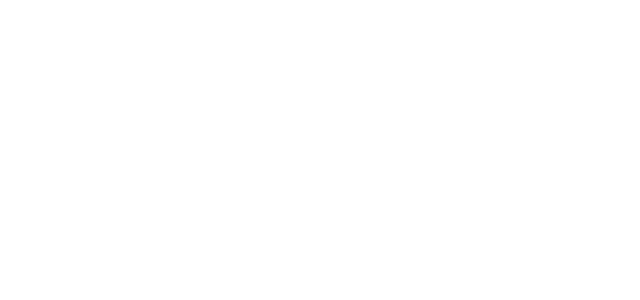
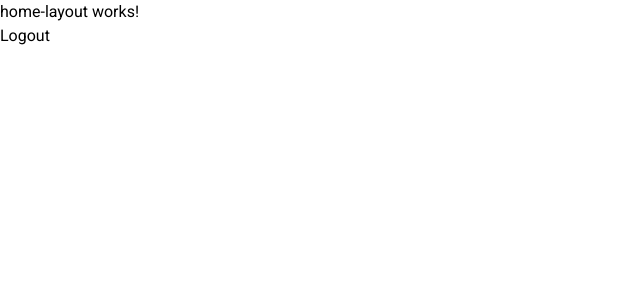
Before and after one commit to Drazor153/parinacoop-webapp, an Angular app: page /home in a window 1280 px wide. Before the commit this address led to /. Shown: the top 300 px of the page, without its empty margins (0-640 px from the left). Built offline with nearby package versions, Linux system fonts and the light colour scheme.

Commit message:
refactor: removed unused scss files

```diff
--- a/src/app/app.routes.ts
+++ b/src/app/app.routes.ts
@@ -9,4 +9,8 @@
     canActivate: [authGuard],
     loadChildren: () => import('./core/auth/auth.routes'),
   },
+  {
+    path: 'home',
+    loadComponent: () => import('./core/layout/home-layout/home-layout.component'),
+  }
 ];
--- a/src/app/core/layout/footer/footer.component.ts
+++ b/src/app/core/layout/footer/footer.component.ts
@@ -5,7 +5,6 @@
   standalone: true,
   imports: [],
   templateUrl: './footer.component.html',
-  styleUrl: './footer.component.scss'
 })
 export class FooterComponent {
 
--- a/src/app/core/layout/header/header.component.ts
+++ b/src/app/core/layout/header/header.component.ts
@@ -6,8 +6,5 @@
   standalone: true,
   imports: [RouterLink],
   templateUrl: './header.component.html',
-  styleUrl: './header.component.scss'
 })
-export class HeaderComponent {
-
-}
+export class HeaderComponent {}
--- /dev/null
+++ b/src/app/core/layout/home-layout/home-layout.component.html
@@ -0,0 +1,3 @@
+<p>home-layout works!</p>
+<a routerLink="/login"> Logout </a>
+<router-outlet />
```
Also changed, not shown: src/app/core/layout/home-layout/home-layout.component.ts (added, +10 -0 lines), src/app/core/layout/footer/footer.component.scss (deleted), src/app/core/layout/header/header.component.scss (deleted), 1 other file (tests, documents, lock files or other folders).
